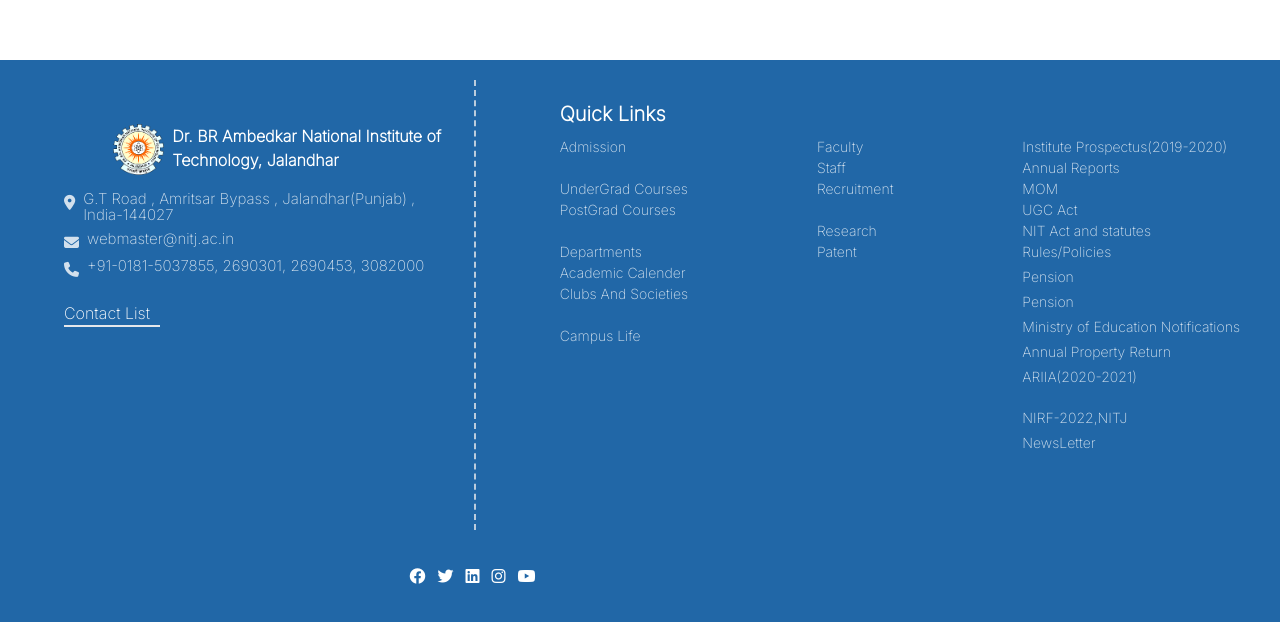
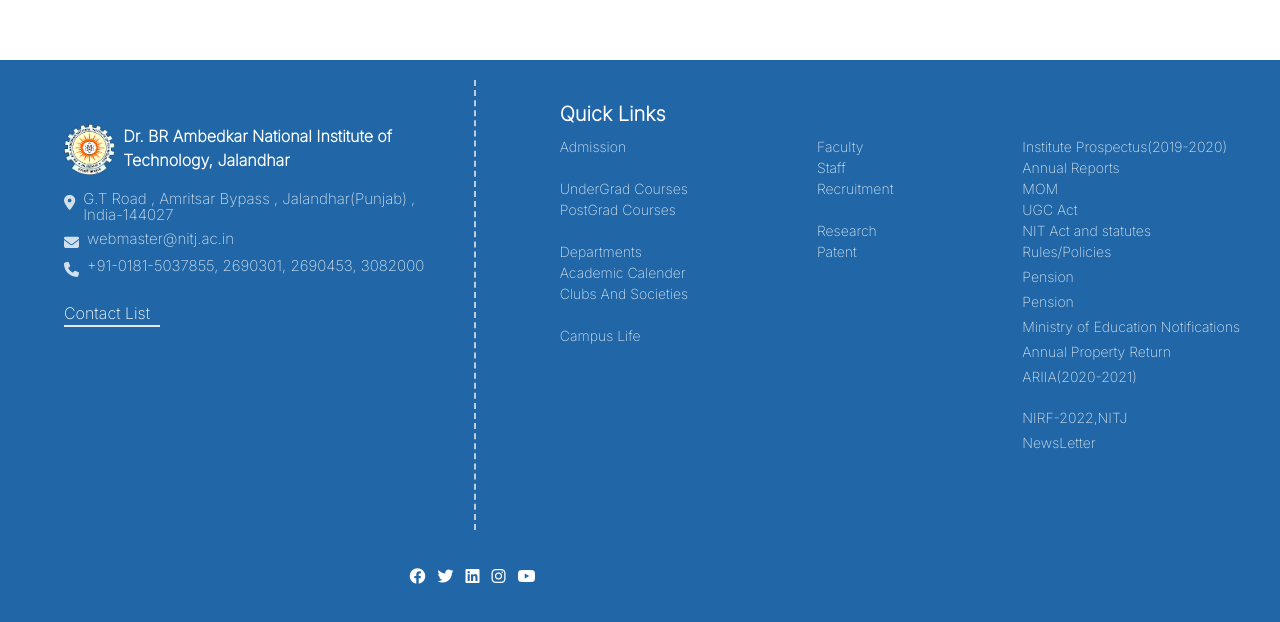
Before and after one commit to wdmc-nitj/footer.github.io, a website: page index.html in a window 1280 px wide. Shown: the part 140-762 px from the top of the page. Drawn offline with nearby package versions, Linux system fonts and the light colour scheme.

Commit message:
Update index.html

```diff
--- a/index.html
+++ b/index.html
@@ -14,7 +14,7 @@
   <footer>
       <div class="bg-[#2167A7] h-3/4 text-white fixed inset-x-0 bottom-0 flex flex-col lg:flex-row" style="font-family:'Inter', sans-serif;">
 <div class="flex flex-col h-1/3">
-    <div class="flex  align-middle justify-center mx-auto">
+    <div class="flex  align-middle mx-auto">
     <img src="./images/nitj-logo.png" alt="NITJ logo"     class="lg:ml-16 lg:mt-16 mt-6 ml-4 lg:w-[4vw] lg:h-[4vw] w-[4vh] h-[4vh]">
     <h2 class="lg:ml-2 lg:mt-16  text-base font-bold lg:w-3/5 w-4/5 mt-5 ml-3">
         Dr. BR Ambedkar National Institute of Technology, Jalandhar
```
